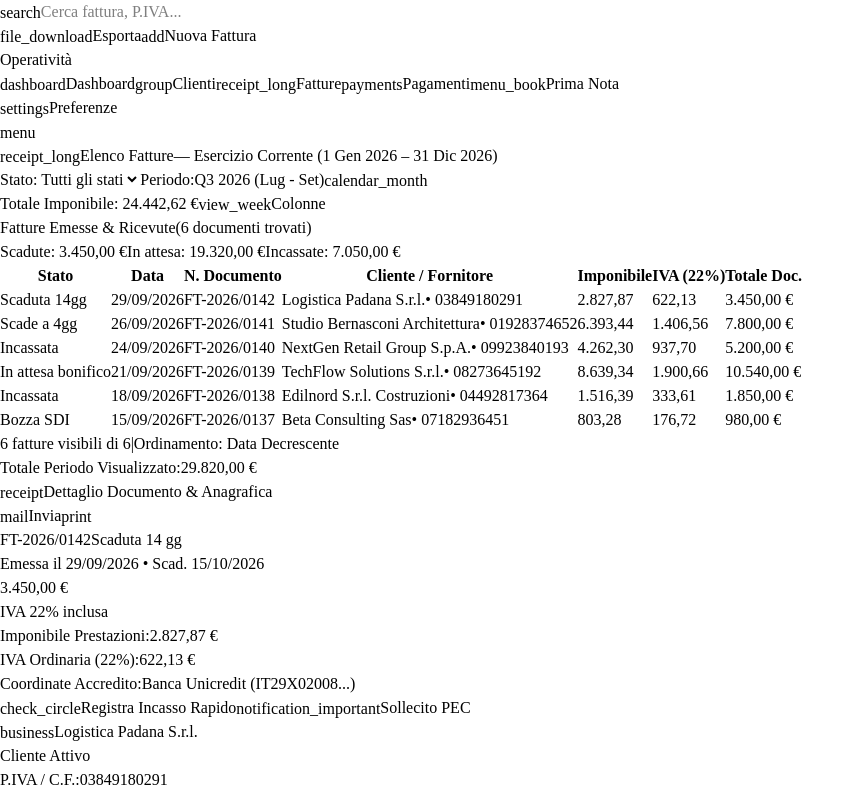
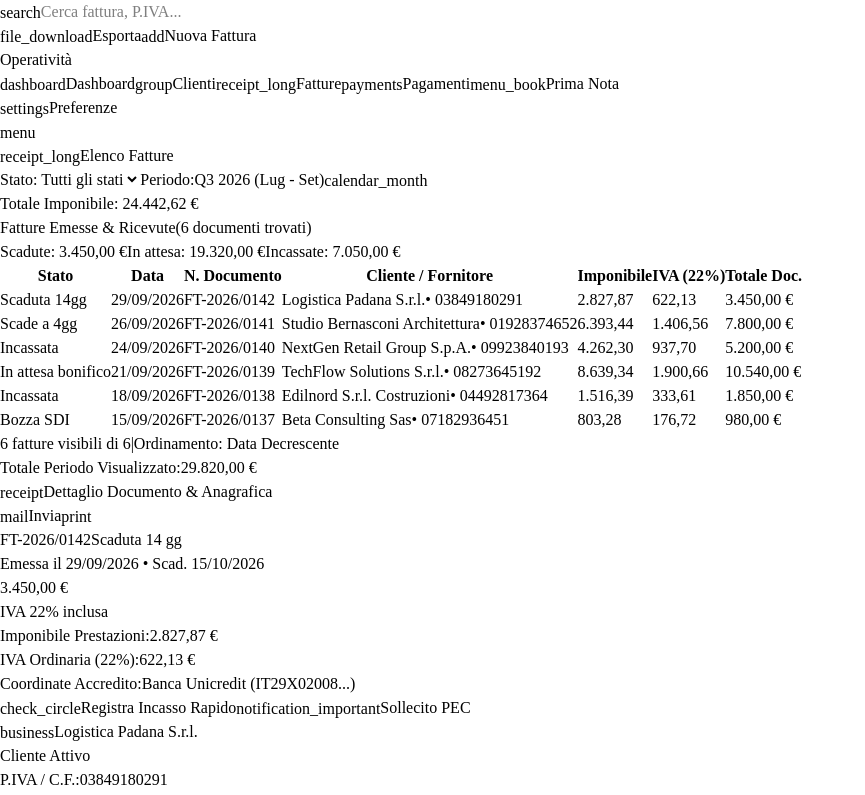
Before and after one commit to maxdivona/billKeep, a React (Vite) app in the folder src/renderer/: page /#/ in a window 1280 px wide. Shown: the top 795 px of the page, without its empty margins (0-865 px from the left). Built offline with nearby package versions, Linux system fonts and the light colour scheme; a web font is replaced by a local one.

Commit message:
refactor(dashboard): pulizia toolbar elenco fatture, rimossi esercizio corrente e pulsante colonne

```diff
--- a/src/renderer/src/pages/Dashboard.jsx
+++ b/src/renderer/src/pages/Dashboard.jsx
@@ -460,10 +460,6 @@
               receipt_long
             </span>
             <span className="text-apple-text font-semibold">Elenco Fatture</span>
-            <span className="hidden sm:inline">
-              — Esercizio Corrente (1 Gen {new Date().getFullYear()} – 31 Dic{' '}
-              {new Date().getFullYear()})
-            </span>
           </div>
           <div className="h-3.5 w-px bg-apple-border hidden md:block" />
           <div className="flex items-center gap-1.5 text-[12px] text-apple-secondary">
@@ -491,13 +487,6 @@
           <span className="text-[12px] text-apple-secondary font-mono bg-slate-100 px-2.5 py-0.5 rounded">
             Totale Imponibile: {formatCurrency(statsSummary.totaleImponibile)}
           </span>
-          <button
-            type="button"
-            className="h-6 px-2.5 rounded bg-white border border-apple-border text-apple-secondary hover:text-apple-text hover:bg-slate-100 flex items-center gap-1 transition shadow-xs cursor-pointer text-[12px]"
-          >
-            <span className="material-symbols-outlined text-[14px]">view_week</span>
-            <span>Colonne</span>
-          </button>
         </div>
       </div>
 
```
